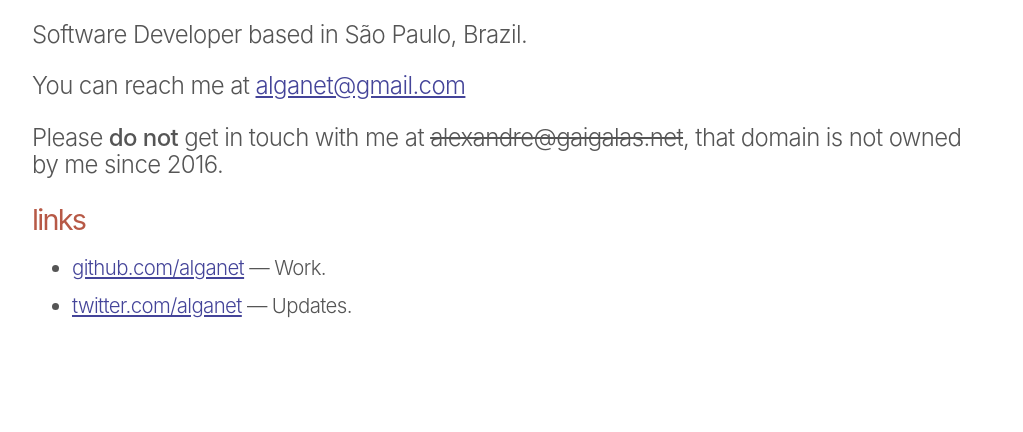
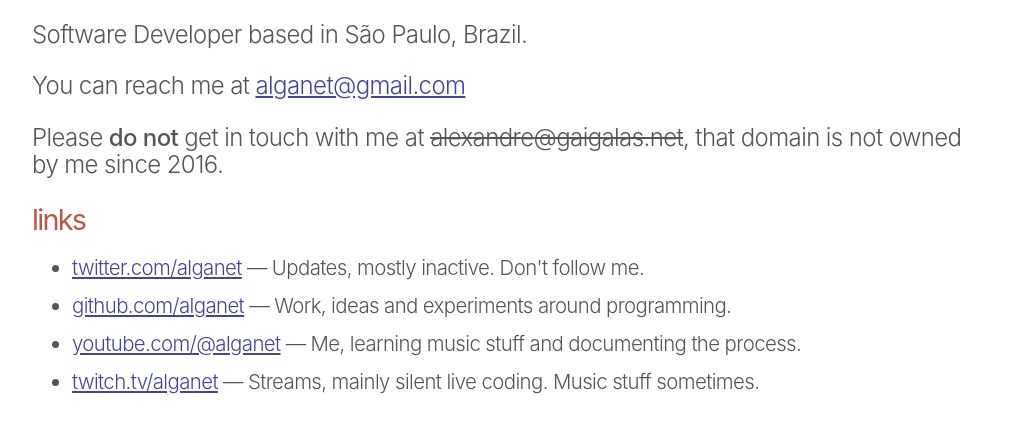
Before and after one commit to alganet/alganet.github.io, a plain HTML site: page index.html in a window 1280 px wide. Shown: the part 116-548 px from the top of the page, without its empty margins (128-1151 px from the left). Drawn offline with Linux system fonts and the light colour scheme.

Commit message:
Update index.html

```diff
--- a/index.html
+++ b/index.html
@@ -7,6 +7,8 @@
 <p>Please <strong>do not</strong> get in touch with me at <s>alexandre@gaigalas.net</s>, that domain is not owned by me since 2016.</p>
 <h2>Links</h2>
 <ul>
-  <li><a href="https://github.com/alganet">github.com/alganet</a> — Work.</li>
-  <li><a href="https://twitter.com/alganet">twitter.com/alganet</a> — Updates.</li>
+  <li><a href="https://twitter.com/alganet">twitter.com/alganet</a> — Updates, mostly inactive. Don't follow me.</li>
+  <li><a href="https://github.com/alganet">github.com/alganet</a> — Work, ideas and experiments around programming.</li>
+  <li><a href="https://youtube.com/@alganet">youtube.com/@alganet</a> — Me, learning music stuff and documenting the process.</li>
+  <li><a href="https://twitch.tv/alganet">twitch.tv/alganet</a> — Streams, mainly silent live coding. Music stuff sometimes.</li>
 </ul>
```
